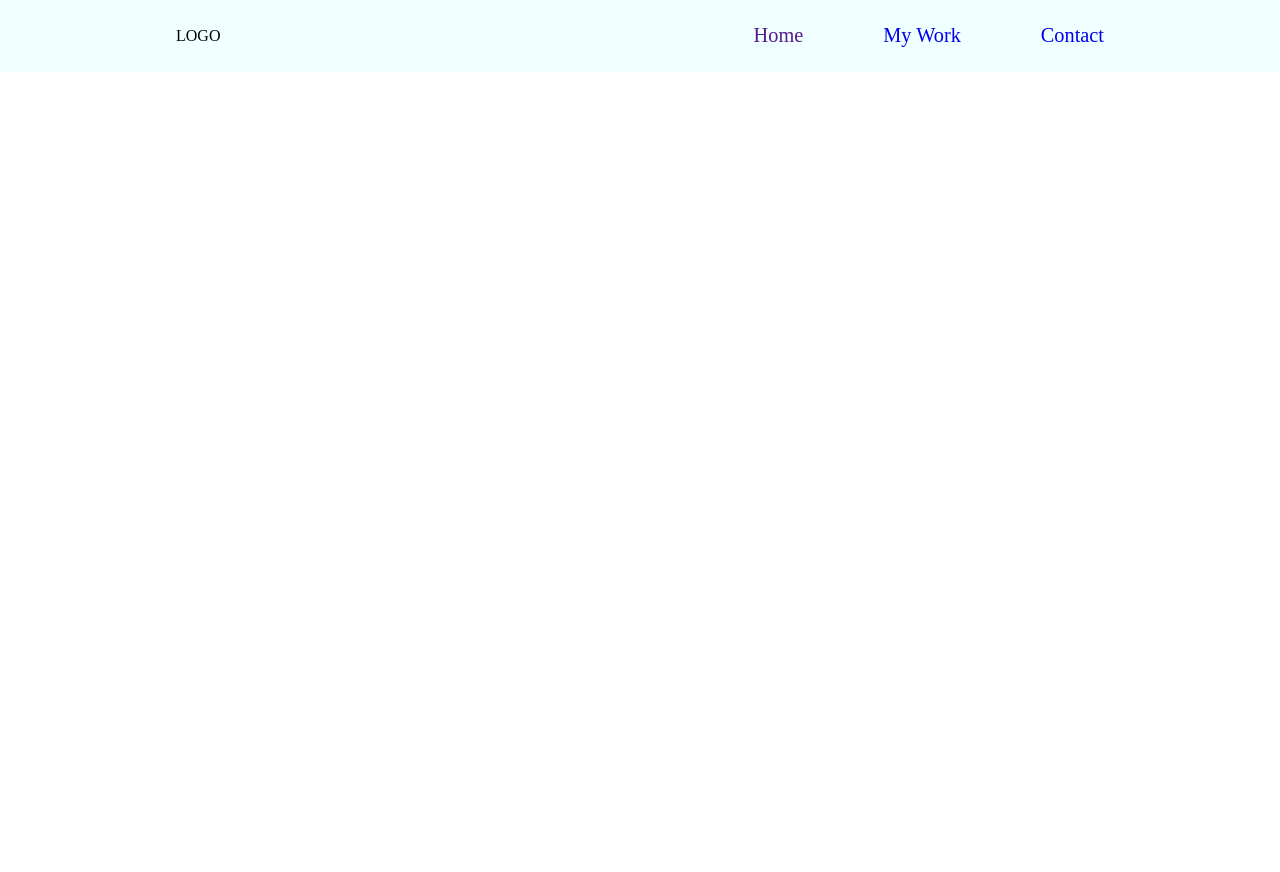
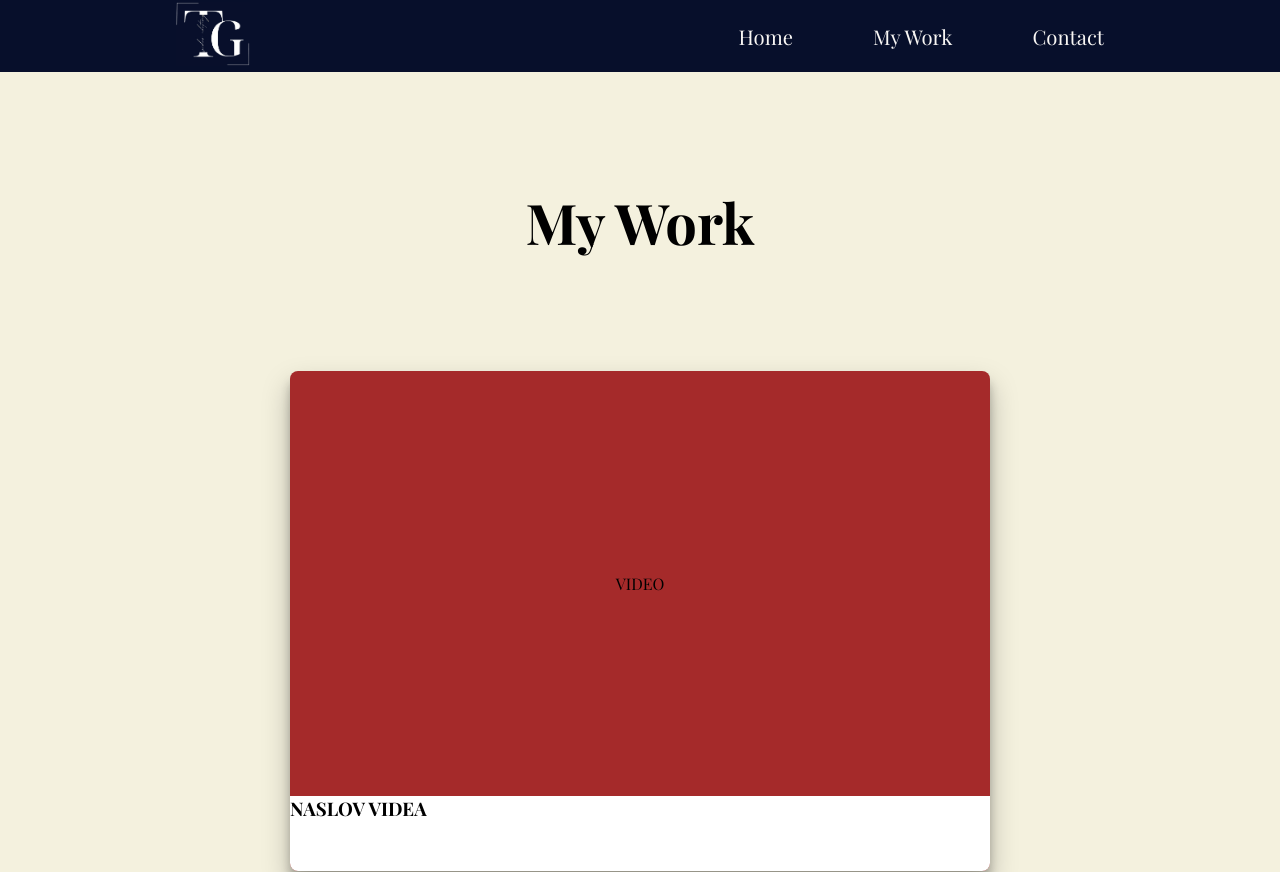
Before and after one commit to NikolaGedovic/tina-website, a plain HTML site: page html/my-work.html in a window 1280 px wide. Before the commit the page ends 800 px from the top, so only its background shows below. Drawn offline with nearby package versions, Linux system fonts and the light colour scheme; a web font is replaced by a local one.

Commit message:
update navbar

```diff
--- a/html/my-work.html
+++ b/html/my-work.html
@@ -4,26 +4,56 @@
     <meta charset="UTF-8" />
     <meta name="viewport" content="width=device-width, initial-scale=1.0" />
     <title>My Work - Tina Vugdelija</title>
+
+    <!-- CSS -->
     <link rel="stylesheet" href="/style.css" />
+
+    <!-- FONTS -->
+    <link rel="preconnect" href="https://fonts.googleapis.com" />
+    <link rel="preconnect" href="https://fonts.gstatic.com" crossorigin />
+    <link
+      href="https://fonts.googleapis.com/css2?family=Playfair+Display:ital,wght@0,400..900;1,400..900&display=swap"
+      rel="stylesheet"
+    />
   </head>
   <body>
     <nav class="navbar">
       <div class="nav-left">
-        <p>LOGO</p>
+        <a href="/index.html">
+          <img
+            class="navbar-logo"
+            src="/images/navbar-logo.jpg"
+            alt="navbar-logo"
+          />
+        </a>
       </div>
       <div class="nav-right">
         <ul class="navbar-list-container">
-          <li class="navbar-list-item"><a href="">Home</a></li>
           <li class="navbar-list-item">
-            <a href="/html/my-work.html">My Work</a>
+            <a href="/index.html" class="nav-links">Home</a>
           </li>
           <li class="navbar-list-item">
-            <a href="/html/contact.html">Contact</a>
+            <a href="/html/my-work.html" class="nav-links">My Work</a>
+          </li>
+          <li class="navbar-list-item">
+            <a href="/html/contact.html" class="nav-links">Contact</a>
           </li>
         </ul>
       </div>
     </nav>
-    <main></main>
+    <main class="my-work-main">
+      <div><h2 class="my-work-heading">My Work</h2></div>
+      <div class="cards">
+        <div class="card">
+          <div class="card-top">VIDEO</div>
+          <div class="card-bottom"><h3>NASLOV VIDEA</h3></div>
+        </div>
+        <div class="card">
+          <div class="card-top">VIDEO</div>
+          <div class="card-bottom"><h3>NASLOV VIDEA</h3></div>
+        </div>
+      </div>
+    </main>
     <script src="/script/script.js"></script>
   </body>
 </html>
--- a/style.css
+++ b/style.css
@@ -1,4 +1,8 @@
-:root {}
+:root {
+  --my-work-bg-color: #f4f1de;
+  --navbar-footer-bg: #070F2B;
+  --navbar-footer-font: #F8F6F4;
+}
 
 * {
   margin: 0;
@@ -8,12 +12,12 @@
   border: none;
   outline: none;
   scroll-behavior: smooth;
+  font-family: "Playfair Display", serif;
 }
 
 header {
   height: 100vh;
   width: 100vw;
-  background-color: #9ba685;
   position: relative;
   z-index: 1;
 }
@@ -21,7 +25,7 @@ header {
 .navbar {
   width: 100%;
   height: 4.5rem;
-  background-color: azure;
+  background-color: var(--navbar-footer-bg);
   display: flex;
   align-items: center;
   justify-content: space-between;
@@ -37,21 +41,40 @@ header {
 
 .navbar-list-item {
   list-style-type: none;
+  font-size: 1.27rem;
+}
+
+
+.nav-links {
+  color: var(--navbar-footer-font);
+  display: inline-block;
+  position: relative;
+  padding: .3125rem 0;
+}
+
+.nav-links::after {
+  background: none repeat scroll 0 0 transparent;
+  bottom: 0;
+  content: "";
+  display: block;
+  height: 2px;
+  left: 50%;
+  position: absolute;
+  background: #fff;
+  transition: width 0.28s ease 0s, left 0.28s ease 0s;
+  width: 0;
+}
+
+.nav-links:hover::after {
+  width: 100%;
+  left: 0;
 }
 
 .navbar-logo {
-  height: 4.375rem;
+  height: 4rem;
   width: auto;
 }
 
-.navbar-list-item {
-  font-size: 1.27rem;
-  border-bottom: 2px solid transparent;
-}
-
-.navbar-list-item:hover {
-  border-bottom: 2px solid black;
-}
 
 /* HERO */
 .wrapper {
@@ -165,3 +188,49 @@ header {
   -o-filter: blur(6px);
   filter: blur(6px);
 }
+
+/* **************** MY WORK SECTION **************** */
+
+.my-work-main {
+  height: 100vh;
+  width: 100%;
+  overflow-x: hidden;
+  background-color: var(--my-work-bg-color);
+}
+
+.my-work-heading {
+  display: flex;
+  justify-content: center;
+  align-items: center;
+  padding: 7rem 0;
+  font-size: 3.5rem;
+}
+
+.cards {
+  display: flex;
+  flex-wrap: wrap;
+  justify-content: center;
+  gap: 10rem;
+}
+
+.card {
+  width: 700px;
+  height: 500px;
+  border-radius: .5rem;
+  background-color: brown;
+  box-shadow: rgba(0, 0, 0, 0.25) 0px 14px 28px, rgba(0, 0, 0, 0.22) 0px 10px 10px;
+}
+
+.card-top {
+  height: 85%;
+  display: flex;
+  justify-content: center;
+  align-items: center;
+}
+
+.card-bottom {
+  height: 15%;
+  background-color: white;
+  border-bottom-left-radius: .5rem;
+  border-bottom-right-radius: .5rem;
+}
```
Also changed, not shown: html/contact.html (+22 -4 lines), index.html (+12 -4 lines), images/main-logo.jpg (added), images/navbar-logo.jpg (added), images/novi crni bez potpisa.jpg (deleted).
